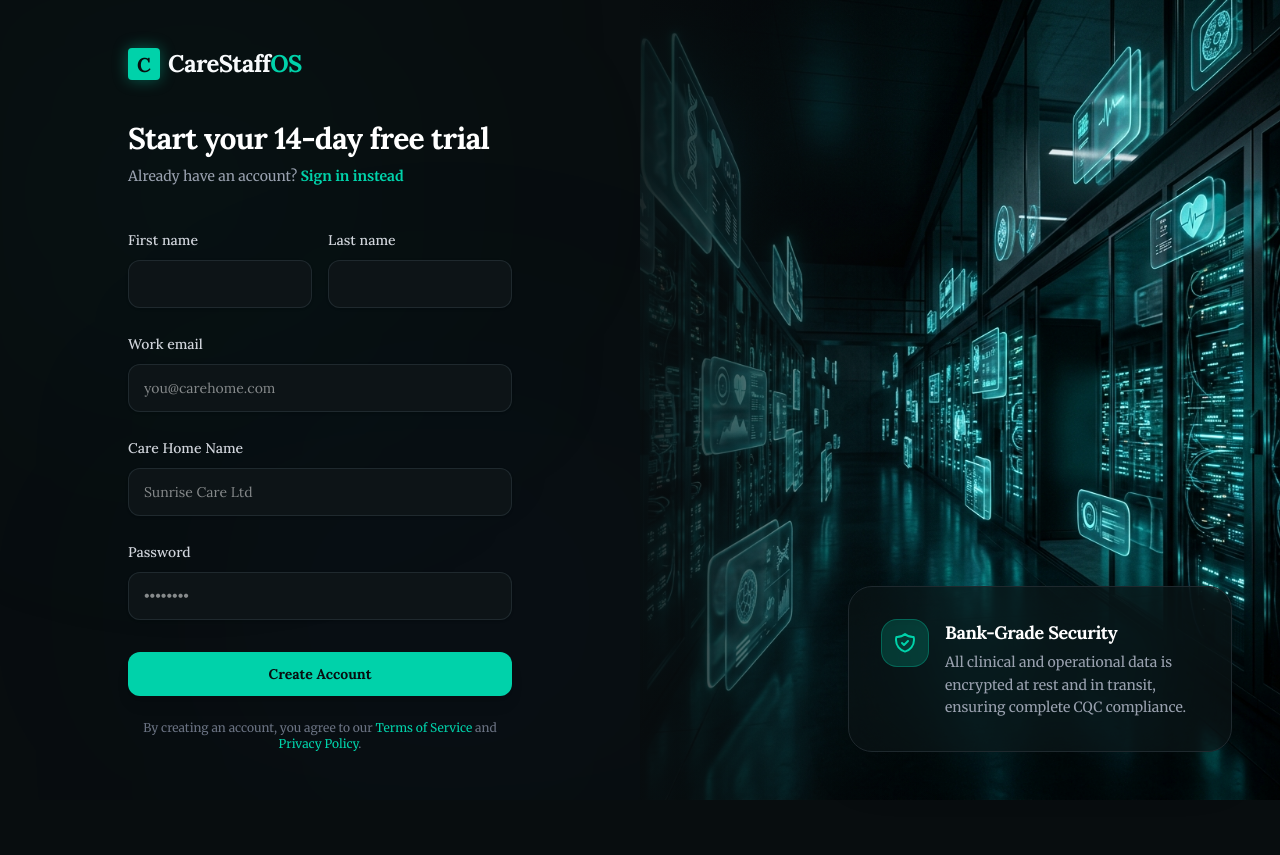
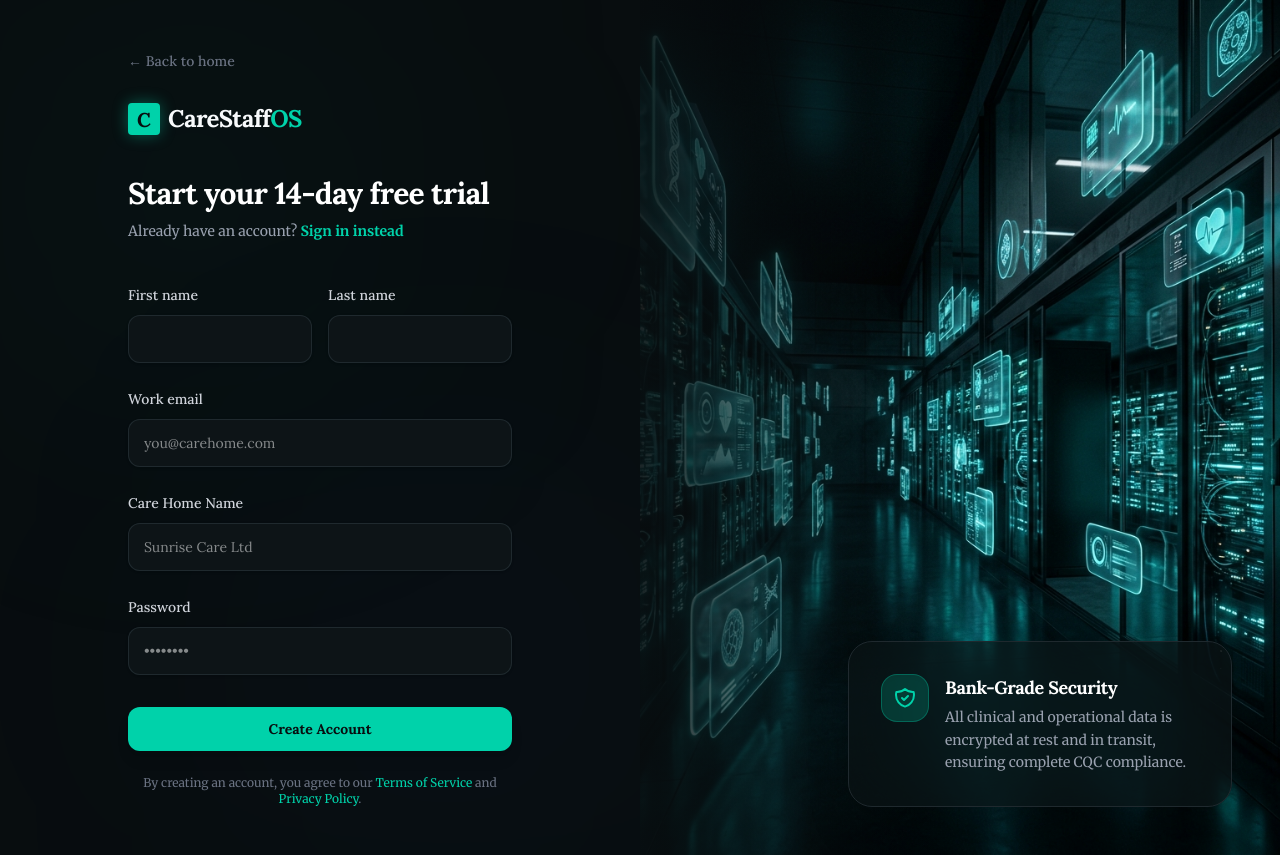
Before and after one commit to Iqbalhossen07/care-os, a Next.js app: page /register in a window 1280 px wide. Before the commit the page ends 800 px from the top, so only its background shows below. Built offline with nearby package versions, Linux system fonts and the light colour scheme.

Commit message:
Add explicit Back to home link to Auth layout

```diff
--- a/src/app/(auth)/layout.tsx
+++ b/src/app/(auth)/layout.tsx
@@ -13,6 +13,9 @@ export default function AuthLayout({ children }: { children: React.ReactNode })
 
         <div className="mx-auto w-full max-w-sm lg:w-96 relative z-10">
           <div>
+            <Link href="/" className="inline-flex items-center gap-2 text-sm font-medium text-gray-500 hover:text-brand transition-colors mb-8">
+              &larr; Back to home
+            </Link>
             <div className="mb-10">
               <Logo />
             </div>
```
